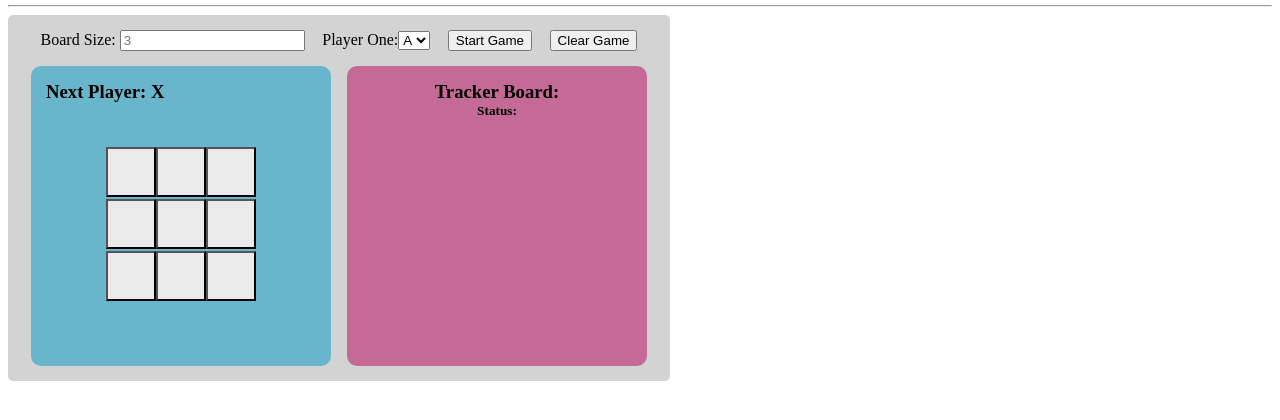
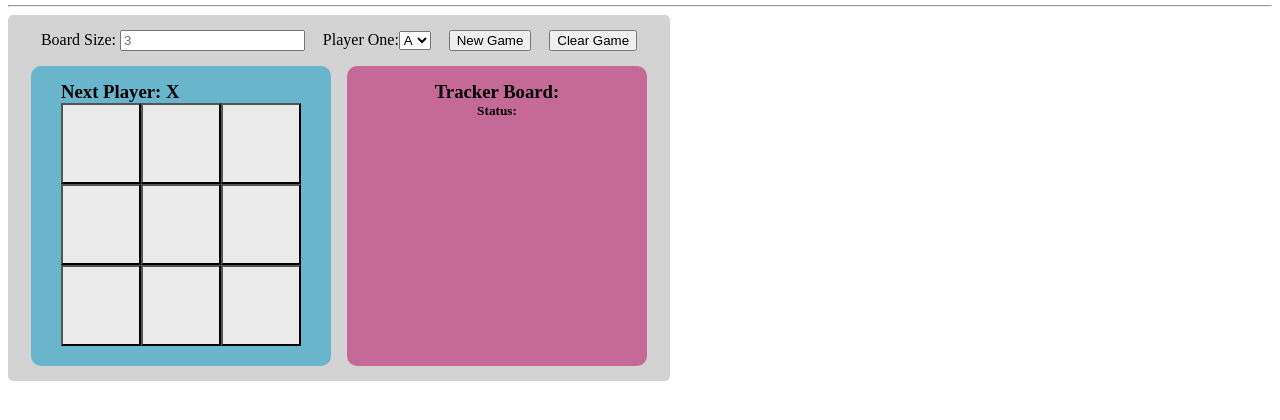
Before and after one commit to jjss886/Tic-Tac-Thrones, a React app: page / in a window 1280 px wide. Shown: the part 48-468 px from the top of the page. Built offline with nearby package versions, Linux system fonts and the light colour scheme.

Commit message:
Updated sizing of text and dynamic squares

```diff
--- a/app/index.js
+++ b/app/index.js
@@ -4,23 +4,11 @@ import { BrowserRouter as Router } from "react-router-dom";
 
 import "./style.css";
 
-// ----------------- VARIABLES ----------------- //
-// let size = 3;
-// const startGame = size => {
-//   return Array(size)
-//     .fill(null)
-//     .map(() => Array(size).fill(null));
-// };
-// const theme = {
-//   one: "X",
-//   two: "O"
-// };
-
 // ----------------- SQUARE ----------------- //
 const Square = props => {
   return (
     <button className="square" onClick={props.onClick}>
-      {props.status}
+      <span className="squareText">{props.status}</span>
     </button>
   );
 };
@@ -170,7 +158,7 @@ class Game extends Component {
             </select>
           </div>
           <button id="startBtn" onClick={this.startGame}>
-            Start Game
+            New Game
           </button>
           <button id="clearBtn" onClick={this.clearGame}>
             Clear Game
--- a/app/style.css
+++ b/app/style.css
@@ -65,36 +65,37 @@ h5 {
 
 /* -------------- BOARD --------------  */
 .boardFullDiv {
-  width: 90%;
+  width: 80%;
   height: 90%;
 }
 
 .board {
+  height: 90%;
   display: flex;
-  width: 100%;
-  height: 90%;
   flex-direction: column;
-  justify-content: center;
-  align-items: center;
 }
 
 .boardrow {
-  /* width: 80%; */
-  /* height: 30%; */
+  display: flex;
+  width: 100%;
+  height: 100%;
 }
 
 /* -------------- SQUARE --------------  */
 .square {
   background-color: rgba(234, 234, 234, 1);
-  width: 50px;
-  height: 50px;
-  /* width: 33%;
-  height: 100%; */
+  width: 100%;
+  height: 100%;
   margin: 0px;
   padding: 0px;
-  font-size: 15px;
 }
 
 .square:hover {
   background-color: rgba(175, 175, 175, 1);
 }
+
+.squareText {
+  width: 100%;
+  height: 100%;
+  font-size: 1.5em;
+}
```
